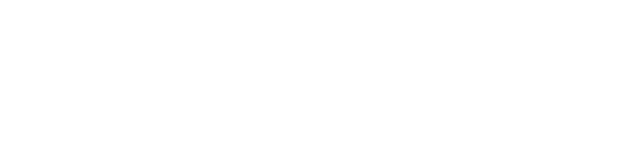
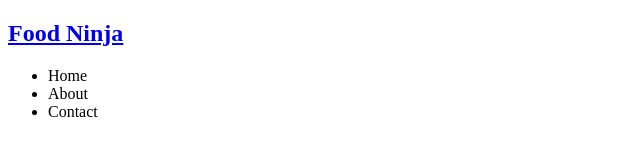
Before and after one commit to The-Codinator-Berlin/Tailwind-Learning-Project-, a plain HTML site: page index.html in a window 1280 px wide. Shown: the whole page, without its empty margins (0-640 px from the left). Drawn offline with Linux system fonts and the light colour scheme.

Commit message:
Nav added to html

```diff
--- a/index.html
+++ b/index.html
@@ -9,5 +9,34 @@
 </head>
 <body>
 
+    <div> <!--content wrapper-->
+        <div>
+            <nav>
+                <div>
+                    <h1>
+                        <a href="/">Food Ninja</a>
+                    </h1>
+                </div>
+                <ul>
+                    <li>
+                        <a href="#"></a>
+                        <spam>Home</spam>
+                    </li>
+                    <li>
+                        <a href="#"></a>
+                        <spam>About</spam>
+                    </li>
+                    <li>
+                        <a href="#"></a>
+                        <spam>Contact</spam>
+                    </li>
+                </ul>
+            </nav>
+        </div><!--Nav end-->
+
+    </div>
+
+
+
 </body>
 </html>
```
